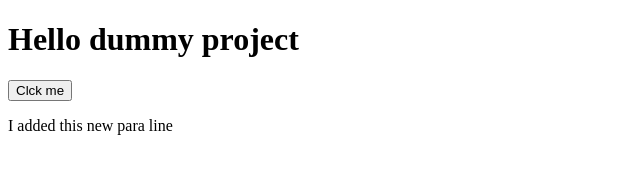
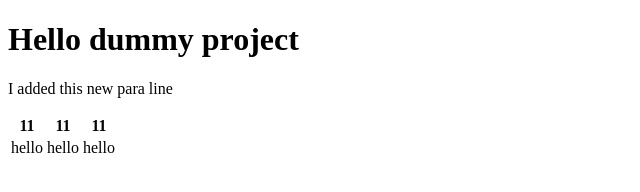
Before and after one commit to atharvaavhad/hellogit, a plain HTML site: page index.html in a window 1280 px wide. Shown: the whole page, without its empty margins (0-640 px from the left). Drawn offline with Linux system fonts and the light colour scheme.

Commit message:
delete on line and add new table

```diff
--- a/index.html
+++ b/index.html
@@ -6,9 +6,22 @@
 <body>
 
 	<h1> Hello dummy project </h1>
-	<button> Clck me </button>
 
 	<p> I added this new para line</p>
+
+	<table>
+		<tr>
+			<th>11</th>
+			<th>11</th>
+			<th>11</th>
+		</tr>
+		<tr>
+			<td> hello </td>
+			<td> hello </td>
+			<td> hello </td>
+
+		</tr>
+	</table>
 
 
 </body>
```
